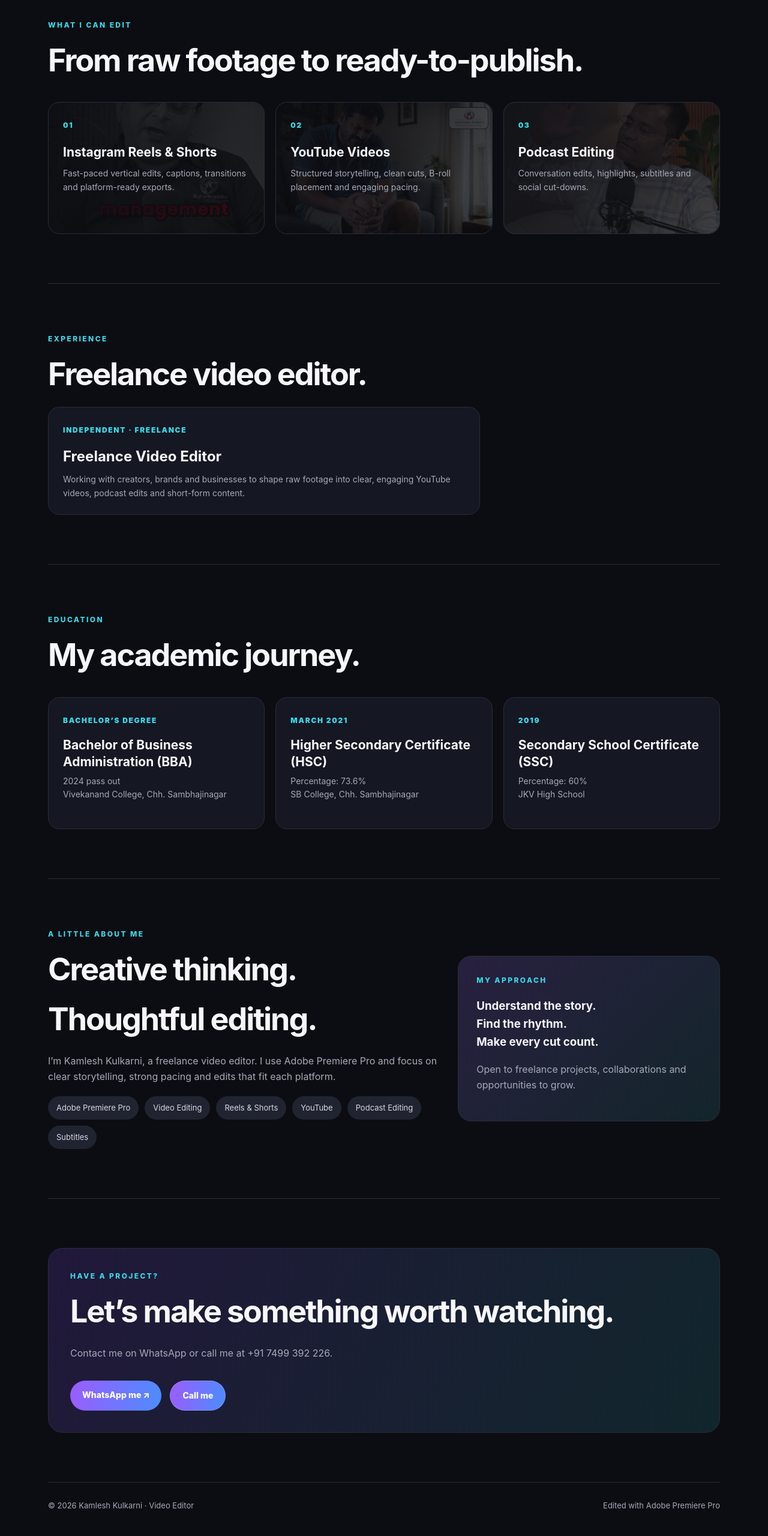
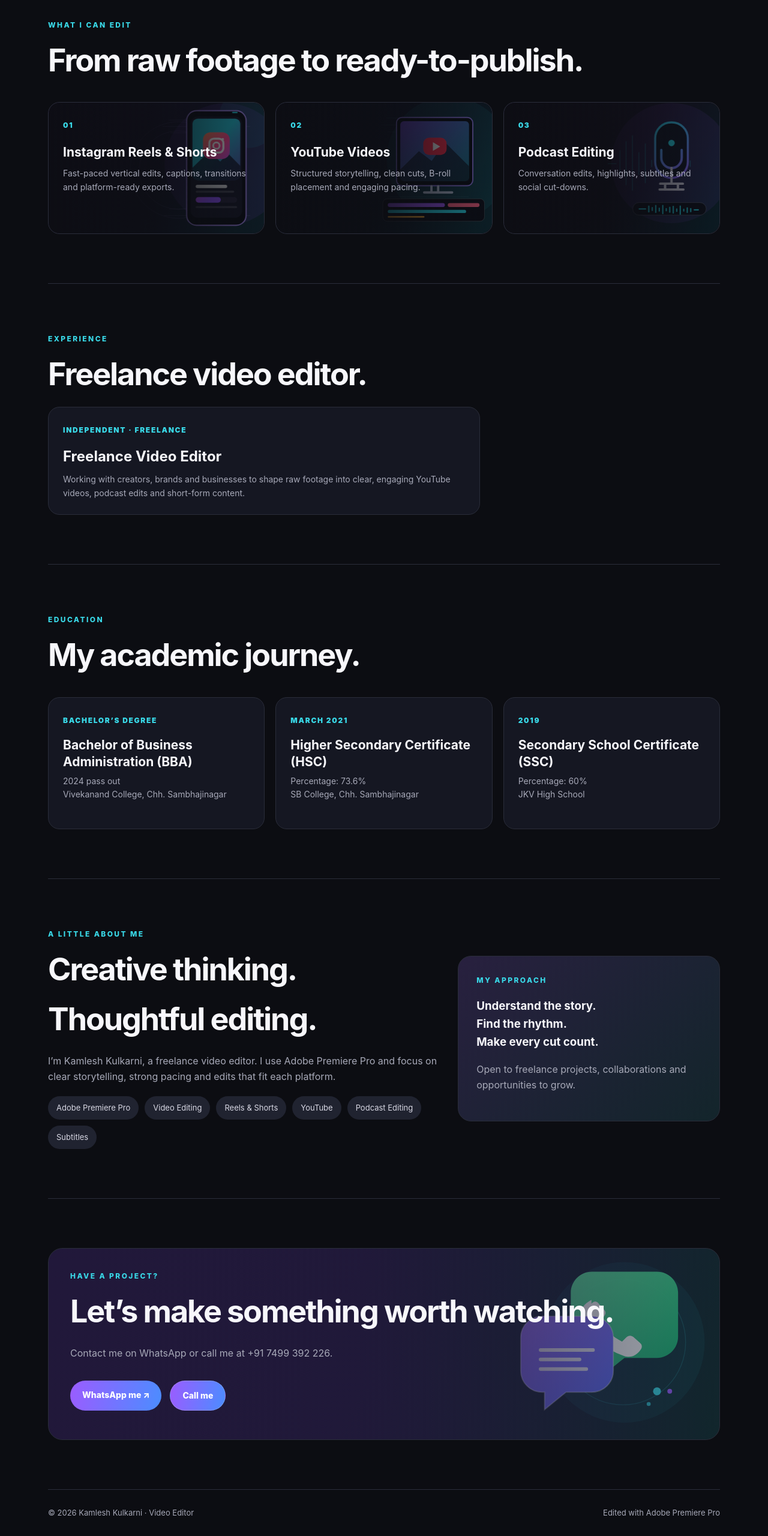
Before and after one commit to Niranjan-tawde/kamlesh-portfolio, a plain HTML site: page index.html in a window 1280 px wide. Shown: the part 4705-7265 px from the top of the page at 60% size. Drawn offline with Linux system fonts and the light colour scheme.

Commit message:
Add service and contact illustrations

```diff
--- a/index.html
+++ b/index.html
@@ -132,6 +132,23 @@ body{overflow-x:hidden}
   .hero-visual img{object-fit:contain;object-position:center;filter:none}
   .hero-visual:before{display:none}
   .hero-visual-chip{right:5vw;top:14px}
+}
+.service-card:before{background-position:right center;opacity:.84;filter:saturate(1.16);transition:transform .45s,filter .45s}
+.service-card:after{background:linear-gradient(90deg,#0c0d12f0 0%,#0c0d12d8 46%,#0c0d1266 100%)}
+.service-reels{--service-image:url("assets/visuals/service-reels.svg")}
+.service-youtube{--service-image:url("assets/visuals/service-youtube.svg")}
+.service-podcast{--service-image:url("assets/visuals/service-podcast.svg")}
+.service-card:hover:before{filter:saturate(1.32) brightness(1.08)}
+.contact{position:relative;isolation:isolate;overflow:hidden;min-height:320px}
+.contact:before,.contact:after{content:"";position:absolute;inset:0;border-radius:inherit;pointer-events:none}
+.contact:before{z-index:0;background:url("assets/visuals/contact-chat.svg") right center/auto 100% no-repeat;opacity:.92}
+.contact:after{z-index:1;background:linear-gradient(90deg,#21183af5 0%,#21183ad9 47%,#11262c50 100%)}
+.contact>*{position:relative;z-index:2}
+@media(max-width:520px){
+  .service-card:after{background:linear-gradient(90deg,#0c0d12f4 0%,#0c0d12d4 56%,#0c0d1260 100%)}
+  .contact{min-height:340px}
+  .contact:before{background-size:auto 82%;background-position:right bottom}
+  .contact:after{background:linear-gradient(90deg,#21183af5 0%,#21183ad9 68%,#11262c70 100%),linear-gradient(0deg,#11262ced 0%,transparent 50%)}
 }
 </style></head>
 <body><a class="skip-link" href="#work">Skip to content</a><div class="wrap">
```
Also changed, not shown: assets/visuals/contact-chat.svg (added), assets/visuals/service-podcast.svg (added), assets/visuals/service-reels.svg (added), assets/visuals/service-youtube.svg (added).
